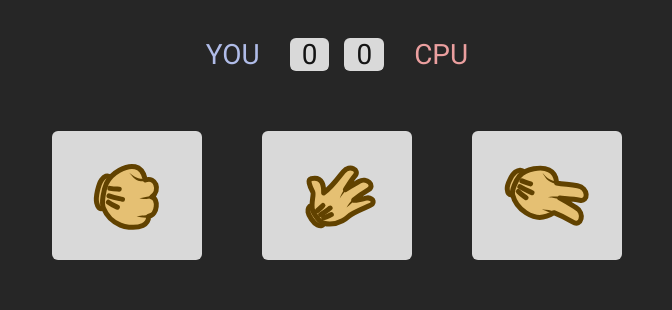
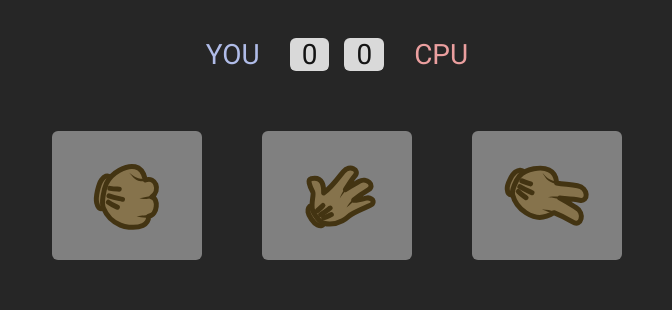
Before and after one commit to wandersonrb-dev/odin-rps, a plain HTML site: page index.html in a window 1280 px wide. Both pictures are taken after a click on the button "RESET". Shown: the part 187-497 px from the top of the page, without its empty margins (303-975 px from the left). Drawn offline with Linux system fonts and the light colour scheme.

Commit message:
Add visual indication that options are disabled

```diff
--- a/script.js
+++ b/script.js
@@ -71,6 +71,7 @@ function declareWinner(winner) {
     options.forEach(option => {
         option.removeEventListener('click', playRound);
     });
+    toogleGameOptions();
     showWinner(winner);
 }
 
@@ -99,6 +100,7 @@ function resetGame() {
     displayMessage.textContent = 'Choose between Rock, Paper and Scissors!';
     options.forEach(option => option.addEventListener('click', playRound));
     removeBorders();
+    toogleGameOptions();
 }
 
 function addBorder(option, color) {
@@ -116,6 +118,13 @@ function removeBorders() {
     });
 }
 
+function toogleGameOptions() {
+    const options = document.querySelectorAll('.option')
+    options.forEach(option => {
+        option.classList.toggle('disabled');
+    });
+}
+
 const options = document.querySelectorAll('.option');
 options.forEach(option => {
     option.addEventListener('click', playRound);
--- a/style.css
+++ b/style.css
@@ -142,3 +142,7 @@ body {
   right: 1px;
   bottom: 1px;
 }
+
+.disabled {
+  opacity: 50%;
+}
```
